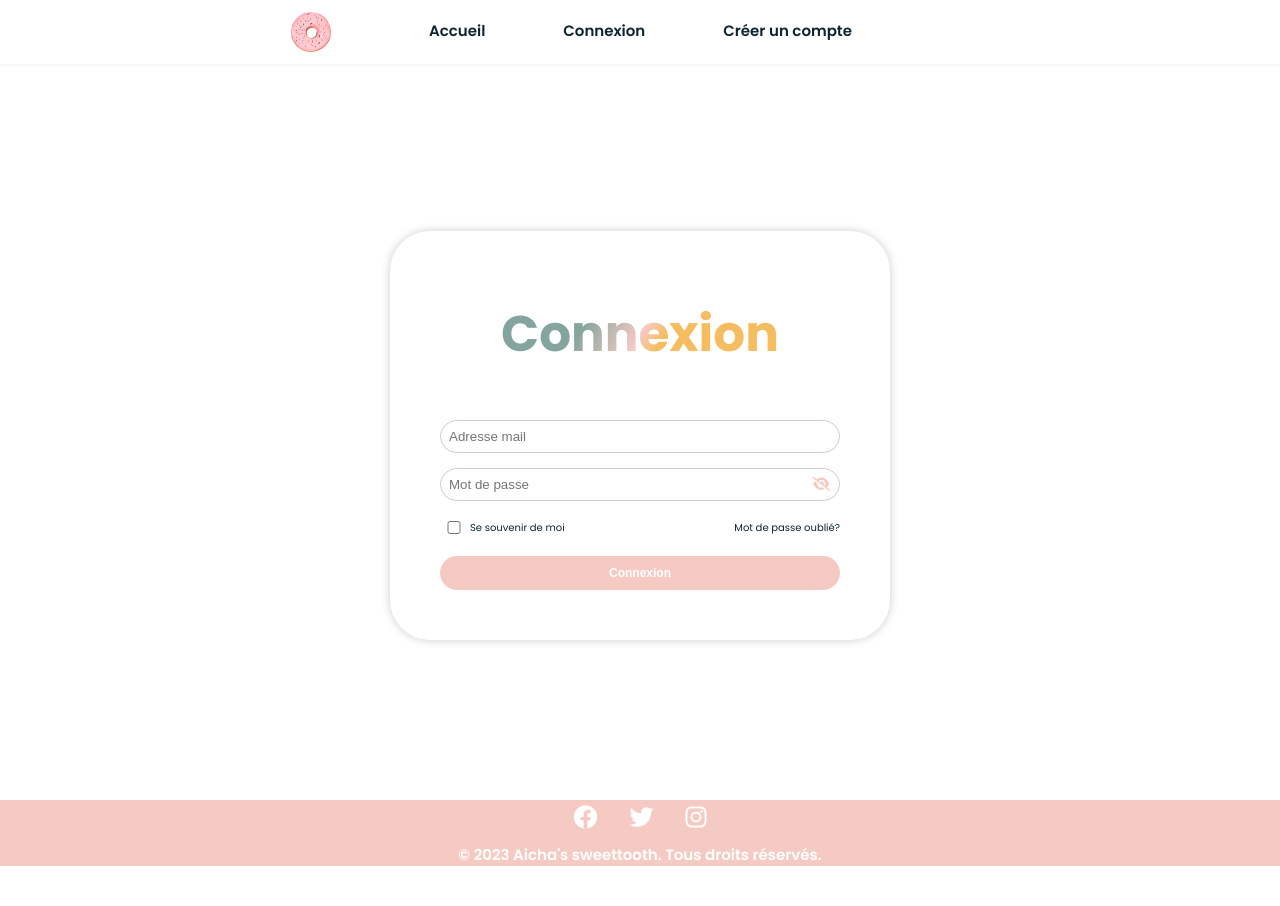
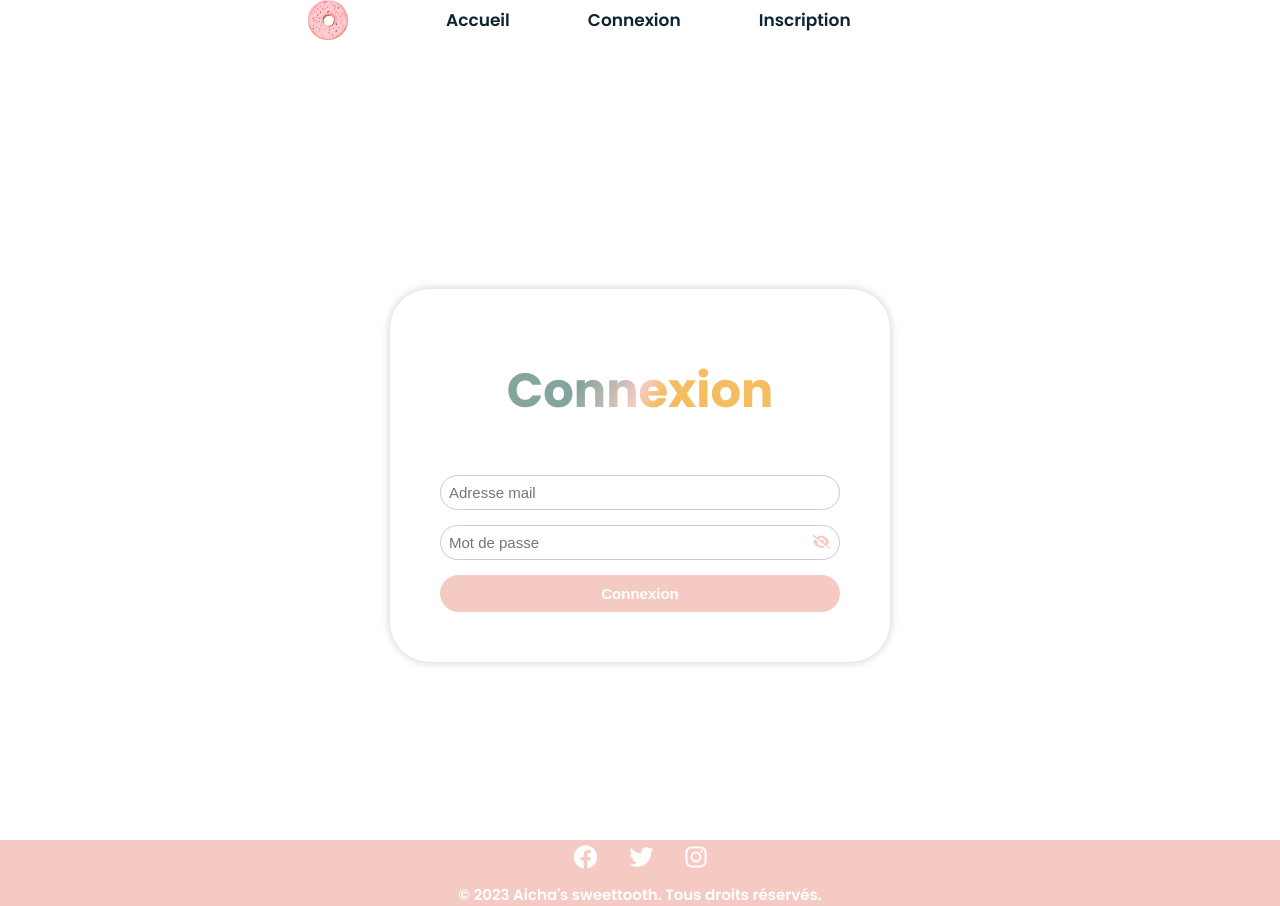
Before and after one commit to aichabou/recipe-blog-vue, a Vue app: page /login in a window 1280 px wide. Before the commit the page ends 866 px from the top, so only its background shows below. Built offline with nearby package versions, Linux system fonts and the light colour scheme.

Commit message:
correction of the media queries

```diff
--- a/src/assets/css/style.css
+++ b/src/assets/css/style.css
@@ -3,7 +3,7 @@
 
 /*===== VARIABLES CSS =====*/
 :root {
-  --header-height: 3rem;
+  --header-height: 1.5rem;
   --font-semi: 600;
 }
 
@@ -18,7 +18,7 @@
 :root {
   --body-font: 'Poppins', sans-serif;
   --top-font-size: 3rem;
-  --big-font-size: 2rem;
+  --big-font-size: 1rem;
   --h2-font-size: 1.25rem;
   --normal-font-size: 0.938rem;
 }
@@ -122,19 +122,6 @@ img {
   }
 }
 
-
-.section-title::after {
-  position: absolute;
-  content: "";
-  width: 64px;
-  height: 0.18rem;
-  left: 0;
-  right: 0;
-  margin: auto;
-  top: 2rem;
-  background-color: var(--first-color);
-}
-
 .section {
   padding-top: 3rem;
   padding-bottom: 2rem;
@@ -153,13 +140,13 @@ img {
 
   /*===== NAV =====*/
   .l-header {
-    width: 100%;
-    position: fixed;
-    top: 0;
-    left: 0;
-    z-index: var(--z-fixed);
-    background-color: #fff;
-    box-shadow: 0 1px 4px rgba(146, 161, 176, .15);
+    display: flex;
+    justify-content: center;
+    align-items: center;
+  }
+
+  .bd-grid{
+    margin: auto 0;
   }
 
   .nav {
@@ -168,7 +155,7 @@ img {
     justify-content: space-between;
     align-items: center;
     font-weight: var(--font-semi);
-    padding-left: 25px;
+    padding-left: 10px;
   }
 
   .nav__list{
@@ -177,7 +164,7 @@ img {
   }
 
   .nav__item{
-    font-size: 7px;
+    font-size: 10px;
     margin-right: 10px;
     margin-left: 20px;
     margin-top: 7px;
@@ -214,8 +201,24 @@ img {
   }
 
   @media screen and (min-width: 768px) {
+    .l-header {
+      display: flex;
+      justify-content: center;
+    }
+    .bd-grid{
+      margin: auto 0;
+    }
+
+    .nav {
+      display: flex;
+      align-items: center;
+    }
+    .nav__menu{
+      padding-left: 60px;
+    }
+
     .nav__item{
-      font-size: 15px;
+      font-size: 13px;
       margin-right: 30px;
       margin-left: 20px;
       margin-top: 7px;
@@ -236,15 +239,31 @@ img {
   }
 
   @media screen and (min-width: 1024px) {
+    .l-header {
+      justify-content: center;
+    }
+    .nav {
+      font-size: 15px;
+      display: flex;
+      align-items: center;
+    }
+    .nav__item{
+      font-size: 17px;
+    }
     .logo {
       width: 40px;
       height: 40px;
     }
     .nav__menu{
-      padding-left: 250px;
+      padding-left: 170px;
     }
   }
 
+  @media screen and (min-width: 1440px) {
+    .nav__item{
+      font-size: 20px;
+    }
+  }
 
 
 /* ===== MEDIA QUERIES=====*/
@@ -256,7 +275,7 @@ img {
 
 /*===== WELCOME =====*/
 .home {
-  height: calc(100vh - 3rem);
+  height: calc(85vh - 1rem);
   row-gap: 1rem;
 }
 
@@ -329,6 +348,52 @@ img {
     margin-top: 120px;
     margin-left: 230px;
     -webkit-animation: glide 2s ease-in-out alternate infinite;
+  }
+}
+/* ===== LOGIN/REGISTER =====*/
+.section-title{
+  font-size: var(--h2-font-size);
+}
+.common-style {
+  font-size: 10px;
+  color: var(--second-color);
+}
+
+.rounded-input ,.bording-button{
+  font-size: 10px;
+}
+
+@media screen and (min-width: 768px) {
+  .bording-box {
+    margin-top: 70px;
+    width: 400px;
+  }
+  .rounded-input ,.bording-button{
+    font-size: 12px;
+  }
+}
+
+@media screen and (min-width: 1024px) {
+  .bording-box {
+    width: 500px;
+  }
+  .section-title{
+    font-size: var(--top-font-size);
+  }
+  .rounded-input ,.bording-button{
+    font-size: 15px;
+  }
+}
+
+@media screen and (min-width: 1440px) {
+  .bording-box {
+    width: 600px;
+  }
+  .section-title{
+    font-size: var(--top-font-size);
+  }
+  .rounded-input ,.bording-button{
+    font-size: 20px;
   }
 }
 
--- a/src/components/Header/Header.vue
+++ b/src/components/Header/Header.vue
@@ -6,7 +6,7 @@
             <img :src="require('@/assets/image/logo.png')" alt="Logo du blog" class="logo">
             <li class="nav__item"><a href="/welcome" class="nav__link">Accueil</a></li>
             <li class="nav__item"><a href="/login" class="nav__link">Connexion</a></li>
-            <li class="nav__item"><a href="/register" class="nav__link">Créer un compte</a></li>
+            <li class="nav__item"><a href="/register" class="nav__link">Inscription</a></li>
           </ul>
         </div>
         <div class="nav__toggle" id="nav-toggle">
--- a/src/components/Header/LogOutHeader.vue
+++ b/src/components/Header/LogOutHeader.vue
@@ -7,7 +7,7 @@
             <li class="nav__item"><a href="/welcome" class="nav__link ">Accueil</a></li>
             <li class="nav__item"><a href="/home" class="nav__link">Recettes</a></li>
             <li class="nav__item">
-              <router-link to="/welcome" class="nav__link" id="logout-link" @click="deconnecter">Se déconnecter</router-link>
+              <router-link to="/welcome" class="nav__link" id="logout-link" @click="deconnecter">Quitter</router-link>
             </li>
           </ul>
         </div>
--- a/src/components/HomePage.vue
+++ b/src/components/HomePage.vue
@@ -65,6 +65,10 @@ export default {
 </script>
 
 <style scoped>
+.section-title{
+  font-size: 2.5rem;
+}
+
 .work-section {
   padding: var(--mb-4) 0;
   text-align: center;
@@ -145,8 +149,20 @@ export default {
 }
 
 @media screen and (min-width: 1024px) {
+  .section-title{
+  font-size: 4rem;
+}
   .work__container {
     margin: 0 auto;
   }
 }
+
+@media screen and (min-width: 1440px) {
+  .section-title{
+  font-size: 5rem;
+}
+  .work__container {
+    height: calc(85vh - 1rem);
+  }
+}
 </style>
--- a/src/components/LoginPage.vue
+++ b/src/components/LoginPage.vue
@@ -13,22 +13,12 @@
             :type="showPassword ? 'text' : 'password'"
             v-model="password"
             placeholder="Mot de passe"
-            :class="{ 'show-password': showPassword }"
+            :class="{ 'show-password': showPassword, 'rounded-input': true }"
           />
           <span class="toggle-password" @click="togglePasswordVisibility">
             <i v-if="showPassword" class="fas fa-eye"></i>
             <i v-else class="fas fa-eye-slash"></i>
           </span>
-        </div>
-        <div class="form-group remember-me">
-          <div class="remember-me-checkbox">
-            <input type="checkbox" id="rememberMe" v-model="rememberMe" />
-            <label for="rememberMe"></label>
-          </div>
-          <div class="remember-me-text">
-            <label class="common-style" for="rememberMe">Se souvenir de moi</label>
-            <label class="common-style">Mot de passe oublié?</label>
-          </div>
         </div>
         <button @click="login" class="bording-button">Connexion</button>
       </div>
@@ -52,7 +42,6 @@ export default {
       email: '',
       password: '',
       showPassword: false,
-      rememberMe: false,
     };
   },
   methods: {
@@ -85,25 +74,17 @@ export default {
 </script>
 
 <style>
-.remember-me-checkbox {
-  margin-right: 10px;
+
+.section-title{
+  font-size: var(--h2-font-size);
 }
-
-.remember-me {
-  display: flex;
-  align-items: center;
-}
-
-.remember-me-text {
-  display: flex;
-  justify-content: space-between;
-  align-items: center;
-  flex-grow: 1;
-}
-
 .common-style {
   font-size: 10px;
   color: var(--second-color);
+}
+
+.rounded-input ,.bording-button{
+  font-size: 10px;
 }
 
 @media screen and (min-width: 768px) {
@@ -111,11 +92,32 @@ export default {
     margin-top: 70px;
     width: 400px;
   }
+  .rounded-input ,.bording-button{
+    font-size: 12px;
+  }
 }
 
 @media screen and (min-width: 1024px) {
   .bording-box {
     width: 500px;
   }
+  .section-title{
+    font-size: var(--top-font-size);
+  }
+  .rounded-input ,.bording-button{
+    font-size: 15px;
+  }
+}
+
+@media screen and (min-width: 1440px) {
+  .bording-box {
+    width: 600px;
+  }
+  .section-title{
+    font-size: var(--top-font-size);
+  }
+  .rounded-input ,.bording-button{
+    font-size: 20px;
+  }
 }
 </style>
--- a/src/components/RegisterPage.vue
+++ b/src/components/RegisterPage.vue
@@ -16,7 +16,7 @@
             :type="showPassword ? 'text' : 'password'"
             v-model="password"
             placeholder="Mot de passe"
-            :class="{ 'show-password': showPassword }"
+            :class="{ 'show-password': showPassword, 'rounded-input': true }"
           />
           <span class="toggle-password" @click="togglePasswordVisibility">
             <i v-if="showPassword" class="fas fa-eye"></i>
--- a/src/components/WelcomePage.vue
+++ b/src/components/WelcomePage.vue
@@ -5,17 +5,12 @@
       <section class="home bd-grid" id="home">
         <div class="home__data">
           <h1 class="home__title">
-            Bienvenue<br />
-            à <span class="home__title-color">Aicha's sweetthoth</span
-            ><br />
-            Mon Blog personnel <br />de pâtisserie
+            Bienvenue à <span class="home__title-color">Aicha's sweetthoth</span>
+            Mon Blog personnel de pâtisserie
           </h1>
         </div>
         <div class="home__img">
-          <img
-            :src="require('@/assets/image/profil_blog.png')"
-            alt="photo de profil"
-          />
+          <img :src="require('@/assets/image/profil_blog.png')" alt="photo de profil" />
         </div>
       </section>
     </main>
@@ -36,14 +31,10 @@ export default {
 </script>
 
 <style>
-.home {
-  height: 100vh;
-  row-gap: 1rem;
-}
-
 .home__title {
-  font-size: var(--big-font-size);
-  margin-bottom: 500px;
+  font-size: var(--h2-font-size);
+  margin-top: 50px;
+  text-align: center;
 }
 
 .home__title-color {
@@ -51,15 +42,17 @@ export default {
 }
 
 .home__img {
-  position: absolute;
-  right: 0;
-  bottom: 0;
-  width: 80px;
-  margin-top: 60px;
-  margin-left: 180px;
+  width: 35%;
+  margin: 1rem auto;
+  display: block;
+  margin-top: 90px;
   animation: glide 2s ease-in-out alternate infinite;
   -webkit-animation: glide 2s ease-in-out alternate infinite;
 }
+
+.bd-grid{
+    margin: 0 auto;
+  }
 
 @keyframes glide {
   from {
@@ -84,37 +77,38 @@ export default {
 }
 
 @media screen and (min-width: 768px) {
-  .home {
-    height: calc(100vh - 3rem);
-  }
 
   .home__title {
-    font-size: var(--h2-font-size);
-    margin-bottom: 350px;
-  }
-
-  .home__img {
-    width: 200px;
-    margin-top: 100px;
-    margin-left: 400px;
+    margin-bottom: 2rem;
   }
 }
 
 @media screen and (min-width: 1024px) {
-  .bd-grid {
-    margin-left: auto;
-    margin-right: auto;
+  .home__img {
+  width: 30%;
+  }
+  .bd-grid{
+    margin: 0 auto;
+  }
+}
+
+@media screen and (min-width: 1440px) {
+  .home__title {
+    font-size:3.7rem;
+    margin-bottom: 6rem;
+    text-align: center;
   }
 
+  .bd-grid{
+    margin: 0 auto;
+  }
+}
+
+@media screen and (min-width: 2560px) {
   .home__title {
-    font-size: var(--big-font-size);
-    margin-bottom: 100px;
-  }
-
-  .home__img {
-    width: 350px;
-    margin-top: 100px;
-    margin-left: 850px;
+    font-size:5rem;
+    margin-bottom: 3rem;
+    text-align: center;
   }
 }
 </style>
--- a/src/components/admin/AdminHomePage.vue
+++ b/src/components/admin/AdminHomePage.vue
@@ -69,6 +69,9 @@ export default {
 </script>
 
 <style scoped>
+.section-title{
+  font-size: 2.5rem;
+}
 .work-section {
   padding: var(--mb-4) 0;
   text-align: center;
@@ -160,14 +163,29 @@ export default {
 }
 
 @media screen and (min-width: 1024px) {
+
+  .section-title{
+  font-size: 4rem;
+}
   .work__container {
     margin: 0 auto;
   }
 
   .button {
-    font-size: 13px;
-    padding: 13px;
-    margin-bottom: 17px;
+    font-size: 15px;
+    padding: 15px;
+  }
+}
+@media screen and (min-width: 1440px) {
+  .section-title{
+  font-size: 5rem;
+}
+  .work__container {
+    height: calc(85vh - 1rem);
+  }
+  .button {
+    font-size: 20px;
+    padding: 20px;
   }
 }
 </style>
--- a/src/components/admin/AdminRecipePage.vue
+++ b/src/components/admin/AdminRecipePage.vue
@@ -111,6 +111,9 @@ export default {
 </script>
 
 <style scoped>
+.section-title{
+  font-size: 2rem;
+}
 .form-group {
   margin-bottom: 20px;
 }
@@ -118,12 +121,13 @@ export default {
   display: block;
   font-weight: bold;
   margin-bottom: 5px;
+  font-size: 0.8rem;
 }
 .form-group input,
 .form-group textarea {
   width: 100%;
   padding: 10px;
-  font-size: 16px;
+  font-size: 10px;
   border: 1px solid #ccc;
   border-radius: 5px;
 }
```
Also changed, not shown: 1 other file (tests, documents, lock files or other folders).
